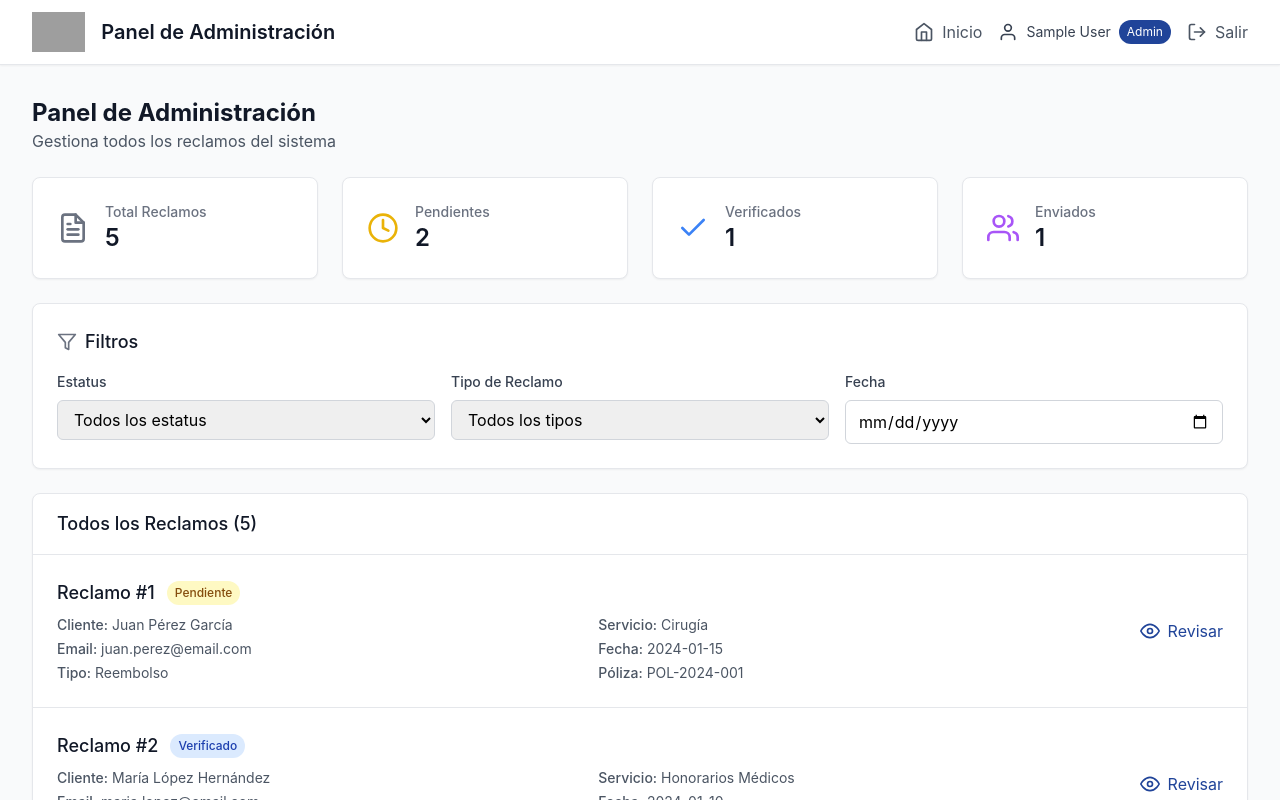
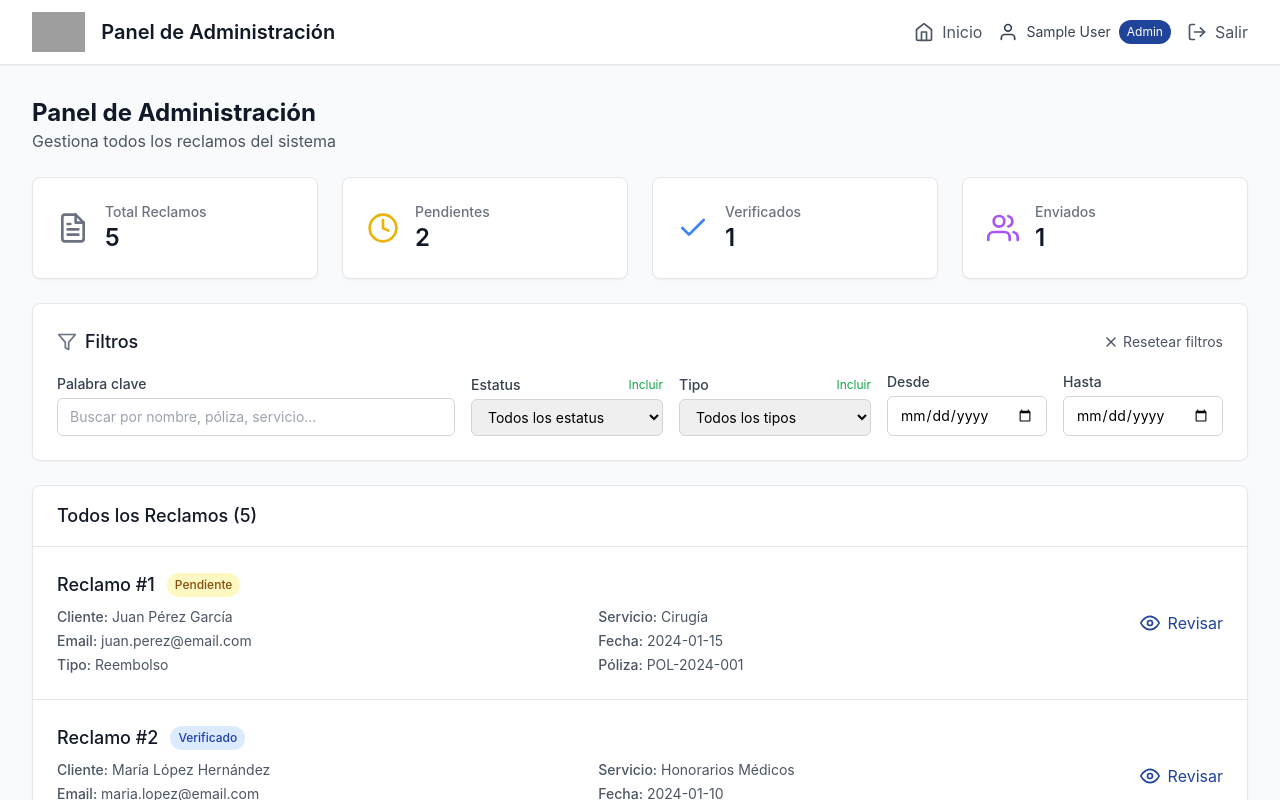
Before and after one commit to ventasocial/Insurance-Claims-Management-Portal-1029, a React (Vite) app: page /#/admin in a window 1280 px wide. Shown: the top 800 px of the page. Built offline with nearby package versions, Linux system fonts and the light colour scheme; sample sign-in values are in the browser's storage; grey boxes are pictures that could not be loaded.

Commit message:
Added files via Greta

```diff
--- /dev/null
+++ b/src/components/Filters.jsx
@@ -0,0 +1,147 @@
+import React from 'react';
+import * as FiIcons from 'react-icons/fi';
+import SafeIcon from '../common/SafeIcon';
+
+const { FiFilter, FiX } = FiIcons;
+
+const Filters = ({ filters, setFilters }) => {
+  const handleReset = () => {
+    setFilters({
+      keyword: '',
+      status: { value: '', include: true },
+      type: { value: '', include: true },
+      dateFrom: '',
+      dateTo: '',
+    });
+  };
+
+  const handleFilterChange = (field, value) => {
+    setFilters(prev => ({
+      ...prev,
+      [field]: value
+    }));
+  };
+
+  const handleIncludeChange = (field) => {
+    setFilters(prev => ({
+      ...prev,
+      [field]: {
+        ...prev[field],
+        include: !prev[field].include
+      }
+    }));
+  };
+
+  return (
+    <div className="bg-white p-6 rounded-lg shadow-sm border border-gray-200">
+      <div className="flex items-center justify-between mb-4">
+        <div className="flex items-center space-x-2">
+          <SafeIcon icon={FiFilter} className="w-5 h-5 text-gray-500" />
+          <h3 className="text-lg font-medium text-gray-900">Filtros</h3>
+        </div>
+        <button
+          onClick={handleReset}
+          className="text-sm text-gray-600 hover:text-primary flex items-center space-x-1"
+        >
+          <SafeIcon icon={FiX} className="w-4 h-4" />
+          <span>Resetear filtros</span>
+        </button>
+      </div>
+
+      <div className="flex flex-col md:flex-row gap-4 items-end">
+        {/* Búsqueda por palabra clave */}
+        <div className="flex-1">
+          <label className="block text-sm font-medium text-gray-700 mb-1">
+            Palabra clave
+          </label>
+          <input
+            type="text"
+            value={filters.keyword}
+            onChange={(e) => handleFilterChange('keyword', e.target.value)}
+            placeholder="Buscar por nombre, póliza, servicio..."
+            className="w-full border border-gray-300 rounded-md px-3 py-2 focus:outline-none focus:ring-1 focus:ring-primary focus:border-primary text-sm"
+          />
+        </div>
+
+        {/* Estatus */}
+        <div className="w-full md:w-48">
+          <div className="flex justify-between items-center mb-1">
+            <label className="block text-sm font-medium text-gray-700">
+              Estatus
+            </label>
+            <button
+              onClick={() => handleIncludeChange('status')}
+              className={`text-xs ${filters.status.include ? 'text-green-600' : 'text-red-600'}`}
+            >
+              {filters.status.include ? 'Incluir' : 'Excluir'}
+            </button>
+          </div>
+          <select
+            value={filters.status.value}
+            onChange={(e) => handleFilterChange('status', { ...filters.status, value: e.target.value })}
+            className="w-full border border-gray-300 rounded-md px-3 py-2 focus:outline-none focus:ring-1 focus:ring-primary focus:border-primary text-sm"
+          >
+            <option value="">Todos los estatus</option>
+            <option value="Pendiente">Pendiente</option>
+            <option value="Verificado">Verificado</option>
+            <option value="Enviado a Aseguradora">Enviado a Aseguradora</option>
+            <option value="Archivado">Archivado</option>
+          </select>
+        </div>
+
+        {/* Tipo de Reclamo */}
+        <div className="w-full md:w-48">
+          <div className="flex justify-between items-center mb-1">
+            <label className="block text-sm font-medium text-gray-700">
+              Tipo
+            </label>
+            <button
+              onClick={() => handleIncludeChange('type')}
+              className={`text-xs ${filters.type.include ? 'text-green-600' : 'text-red-600'}`}
+            >
+              {filters.type.include ? 'Incluir' : 'Excluir'}
+            </button>
+          </div>
+          <select
+            value={filters.type.value}
+            onChange={(e) => handleFilterChange('type', { ...filters.type, value: e.target.value })}
+            className="w-full border border-gray-300 rounded-md px-3 py-2 focus:outline-none focus:ring-1 focus:ring-primary focus:border-primary text-sm"
+          >
+            <option value="">Todos los tipos</option>
+            <option value="Reembolso">Reembolso</option>
+            <option value="Programación">Programación</option>
+            <option value="Maternidad">Maternidad</option>
+          </select>
+        </div>
+
+        {/* Fecha Desde */}
+        <div className="w-full md:w-40">
+          <label className="block text-sm font-medium text-gray-700 mb-1">
+            Desde
+          </label>
+          <input
+            type="date"
+            value={filters.dateFrom}
+            onChange={(e) => handleFilterChange('dateFrom', e.target.value)}
+            className="w-full border border-gray-300 rounded-md px-3 py-2 focus:outline-none focus:ring-1 focus:ring-primary focus:border-primary text-sm"
+          />
+        </div>
+
+        {/* Fecha Hasta */}
+        <div className="w-full md:w-40">
+          <label className="block text-sm font-medium text-gray-700 mb-1">
+            Hasta
+          </label>
+          <input
+            type="date"
+            value={filters.dateTo}
+            onChange={(e) => handleFilterChange('dateTo', e.target.value)}
+            className="w-full border border-gray-300 rounded-md px-3 py-2 focus:outline-none focus:ring-1 focus:ring-primary focus:border-primary text-sm"
+          />
+        </div>
+      </div>
+    </div>
+  );
+};
+
+export default Filters;
--- a/src/pages/AdminDashboard.jsx
+++ b/src/pages/AdminDashboard.jsx
@@ -2,36 +2,56 @@ import React, { useState } from 'react';
 import Layout from '../components/Layout';
 import { useNavigate } from 'react-router-dom';
 import { mockClaims } from '../data/mockData';
+import Filters from '../components/Filters';
 import * as FiIcons from 'react-icons/fi';
 import SafeIcon from '../common/SafeIcon';
 
-const { FiEye, FiFilter, FiUsers, FiFileText, FiClock, FiCheck } = FiIcons;
+const { FiEye, FiUsers, FiFileText, FiClock, FiCheck } = FiIcons;
 
 const AdminDashboard = () => {
   const navigate = useNavigate();
-  const [statusFilter, setStatusFilter] = useState('');
-  const [typeFilter, setTypeFilter] = useState('');
-  const [dateFilter, setDateFilter] = useState('');
+  const [filters, setFilters] = useState({
+    keyword: '',
+    status: { value: '', include: true },
+    type: { value: '', include: true },
+    dateFrom: '',
+    dateTo: ''
+  });
 
   const getStatusColor = (status) => {
     switch (status) {
-      case 'Pendiente':
-        return 'bg-yellow-100 text-yellow-800';
-      case 'Verificado':
-        return 'bg-blue-100 text-blue-800';
-      case 'Enviado a Aseguradora':
-        return 'bg-purple-100 text-purple-800';
-      case 'Archivado':
-        return 'bg-gray-100 text-gray-800';
-      default:
-        return 'bg-gray-100 text-gray-800';
+      case 'Pendiente': return 'bg-yellow-100 text-yellow-800';
+      case 'Verificado': return 'bg-blue-100 text-blue-800';
+      case 'Enviado a Aseguradora': return 'bg-purple-100 text-purple-800';
+      case 'Archivado': return 'bg-gray-100 text-gray-800';
+      default: return 'bg-gray-100 text-gray-800';
     }
   };
 
   const filteredClaims = mockClaims.filter(claim => {
-    return (!statusFilter || claim.status === statusFilter) &&
-           (!typeFilter || claim.claimType === typeFilter) &&
-           (!dateFilter || claim.date.includes(dateFilter));
+    const matchesKeyword = filters.keyword ?
+      (claim.customerName.toLowerCase().includes(filters.keyword.toLowerCase()) ||
+       claim.policyNumber.toLowerCase().includes(filters.keyword.toLowerCase()) ||
+       claim.serviceType.toLowerCase().includes(filters.keyword.toLowerCase()))
+      : true;
+
+    const matchesStatus = filters.status.value ?
+      (filters.status.include ? claim.status === filters.status.value : claim.status !== filters.status.value)
+      : true;
+
+    const matchesType = filters.type.value ?
+      (filters.type.include ? claim.claimType === filters.type.value : claim.claimType !== filters.type.value)
+      : true;
+
+    const claimDate = new Date(claim.date);
+    const dateFrom = filters.dateFrom ? new Date(filters.dateFrom) : null;
+    const dateTo = filters.dateTo ? new Date(filters.dateTo) : null;
+
+    const matchesDateRange =
+      (!dateFrom || claimDate >= dateFrom) &&
+      (!dateTo || claimDate <= dateTo);
+
+    return matchesKeyword && matchesStatus && matchesType && matchesDateRange;
   });
 
   const stats = {
@@ -102,59 +122,7 @@ const AdminDashboard = () => {
         </div>
 
         {/* Filters */}
-        <div className="bg-white p-6 rounded-lg shadow-sm border border-gray-200">
-          <div className="flex items-center space-x-2 mb-4">
-            <SafeIcon icon={FiFilter} className="w-5 h-5 text-gray-500" />
-            <h3 className="text-lg font-medium text-gray-900">Filtros</h3>
-          </div>
-
-          <div className="grid grid-cols-1 md:grid-cols-3 gap-4">
-            <div>
-              <label className="block text-sm font-medium text-gray-700 mb-2">
-                Estatus
-              </label>
-              <select
-                value={statusFilter}
-                onChange={(e) => setStatusFilter(e.target.value)}
-                className="w-full border border-gray-300 rounded-md px-3 py-2 focus:outline-none focus:ring-1 focus:ring-primary focus:border-primary"
-              >
-                <option value="">Todos los estatus</option>
-                <option value="Pendiente">Pendiente</option>
-                <option value="Verificado">Verificado</option>
-                <option value="Enviado a Aseguradora">Enviado a Aseguradora</option>
-                <option value="Archivado">Archivado</option>
-              </select>
-            </div>
-
-            <div>
-              <label className="block text-sm font-medium text-gray-700 mb-2">
-                Tipo de Reclamo
-              </label>
-              <select
-                value={typeFilter}
-                onChange={(e) => setTypeFilter(e.target.value)}
-                className="w-full border border-gray-300 rounded-md px-3 py-2 focus:outline-none focus:ring-1 focus:ring-primary focus:border-primary"
-              >
-                <option value="">Todos los tipos</option>
-                <option value="Reembolso">Reembolso</option>
-                <option value="Programación">Programación</option>
-                <option value="Maternidad">Maternidad</option>
-              </select>
-            </div>
-
-            <div>
-              <label className="block text-sm font-medium text-gray-700 mb-2">
-                Fecha
-              </label>
-              <input
-                type="date"
-                value={dateFilter}
-                onChange={(e) => setDateFilter(e.target.value)}
-                className="w-full border border-gray-300 rounded-md px-3 py-2 focus:outline-none focus:ring-1 focus:ring-primary focus:border-primary"
-              />
-            </div>
-          </div>
-        </div>
+        <Filters filters={filters} setFilters={setFilters} />
 
         {/* Claims List */}
         <div className="bg-white rounded-lg shadow-sm border border-gray-200 overflow-hidden">
@@ -184,7 +152,6 @@ const AdminDashboard = () => {
                           {claim.status}
                         </span>
                       </div>
-
                       <div className="grid grid-cols-1 md:grid-cols-2 gap-4 text-sm text-gray-600">
                         <div className="space-y-1">
                           <p><span className="font-medium">Cliente:</span> {claim.customerName}</p>
@@ -198,7 +165,6 @@ const AdminDashboard = () => {
                         </div>
                       </div>
                     </div>
-
                     <button
                       onClick={() => navigate(`/reclamo/${claim.id}`)}
                       className="flex items-center space-x-2 text-primary hover:text-primary-dark transition-colors"
--- a/src/pages/ClientDashboard.jsx
+++ b/src/pages/ClientDashboard.jsx
@@ -2,36 +2,56 @@ import React, { useState } from 'react';
 import Layout from '../components/Layout';
 import { useNavigate } from 'react-router-dom';
 import { mockClaims } from '../data/mockData';
+import Filters from '../components/Filters';
 import * as FiIcons from 'react-icons/fi';
 import SafeIcon from '../common/SafeIcon';
 
-const { FiPlus, FiEye, FiFilter, FiCalendar } = FiIcons;
+const { FiPlus, FiEye, FiCalendar } = FiIcons;
 
 const ClientDashboard = () => {
   const navigate = useNavigate();
-  const [statusFilter, setStatusFilter] = useState('');
-  const [typeFilter, setTypeFilter] = useState('');
-  const [dateFilter, setDateFilter] = useState('');
+  const [filters, setFilters] = useState({
+    keyword: '',
+    status: { value: '', include: true },
+    type: { value: '', include: true },
+    dateFrom: '',
+    dateTo: ''
+  });
 
   const getStatusColor = (status) => {
     switch (status) {
-      case 'Pendiente':
-        return 'bg-yellow-100 text-yellow-800';
-      case 'Verificado':
-        return 'bg-blue-100 text-blue-800';
-      case 'Enviado a Aseguradora':
-        return 'bg-purple-100 text-purple-800';
-      case 'Archivado':
-        return 'bg-gray-100 text-gray-800';
-      default:
-        return 'bg-gray-100 text-gray-800';
+      case 'Pendiente': return 'bg-yellow-100 text-yellow-800';
+      case 'Verificado': return 'bg-blue-100 text-blue-800';
+      case 'Enviado a Aseguradora': return 'bg-purple-100 text-purple-800';
+      case 'Archivado': return 'bg-gray-100 text-gray-800';
+      default: return 'bg-gray-100 text-gray-800';
     }
   };
 
   const filteredClaims = mockClaims.filter(claim => {
-    return (!statusFilter || claim.status === statusFilter) &&
-           (!typeFilter || claim.claimType === typeFilter) &&
-           (!dateFilter || claim.date.includes(dateFilter));
+    const matchesKeyword = filters.keyword ?
+      (claim.customerName.toLowerCase().includes(filters.keyword.toLowerCase()) ||
+       claim.policyNumber.toLowerCase().includes(filters.keyword.toLowerCase()) ||
+       claim.serviceType.toLowerCase().includes(filters.keyword.toLowerCase()))
+      : true;
+
+    const matchesStatus = filters.status.value ?
+      (filters.status.include ? claim.status === filters.status.value : claim.status !== filters.status.value)
+      : true;
+
+    const matchesType = filters.type.value ?
+      (filters.type.include ? claim.claimType === filters.type.value : claim.claimType !== filters.type.value)
+      : true;
+
+    const claimDate = new Date(claim.date);
+    const dateFrom = filters.dateFrom ? new Date(filters.dateFrom) : null;
+    const dateTo = filters.dateTo ? new Date(filters.dateTo) : null;
+
+    const matchesDateRange =
+      (!dateFrom || claimDate >= dateFrom) &&
+      (!dateTo || claimDate <= dateTo);
+
+    return matchesKeyword && matchesStatus && matchesType && matchesDateRange;
   });
 
   return (
@@ -53,59 +73,7 @@ const ClientDashboard = () => {
         </div>
 
         {/* Filters */}
-        <div className="bg-white p-6 rounded-lg shadow-sm border border-gray-200">
-          <div className="flex items-center space-x-2 mb-4">
-            <SafeIcon icon={FiFilter} className="w-5 h-5 text-gray-500" />
-            <h3 className="text-lg font-medium text-gray-900">Filtros</h3>
-          </div>
-
-          <div className="grid grid-cols-1 md:grid-cols-3 gap-4">
-            <div>
-              <label className="block text-sm font-medium text-gray-700 mb-2">
-                Estatus
-              </label>
-              <select
-                value={statusFilter}
-                onChange={(e) => setStatusFilter(e.target.value)}
-                className="w-full border border-gray-300 rounded-md px-3 py-2 focus:outline-none focus:ring-1 focus:ring-primary focus:border-primary"
-              >
-                <option value="">Todos los estatus</option>
-                <option value="Pendiente">Pendiente</option>
-                <option value="Verificado">Verificado</option>
-                <option value="Enviado a Aseguradora">Enviado a Aseguradora</option>
-                <option value="Archivado">Archivado</option>
-              </select>
-            </div>
-
-            <div>
-              <label className="block text-sm font-medium text-gray-700 mb-2">
-                Tipo de Reclamo
-              </label>
-              <select
-                value={typeFilter}
-                onChange={(e) => setTypeFilter(e.target.value)}
-                className="w-full border border-gray-300 rounded-md px-3 py-2 focus:outline-none focus:ring-1 focus:ring-primary focus:border-primary"
-              >
-                <option value="">Todos los tipos</option>
-                <option value="Reembolso">Reembolso</option>
-                <option value="Programación">Programación</option>
-                <option value="Maternidad">Maternidad</option>
-              </select>
-            </div>
-
-            <div>
-              <label className="block text-sm font-medium text-gray-700 mb-2">
-                Fecha
-              </label>
-              <input
-                type="date"
-                value={dateFilter}
-                onChange={(e) => setDateFilter(e.target.value)}
-                className="w-full border border-gray-300 rounded-md px-3 py-2 focus:outline-none focus:ring-1 focus:ring-primary focus:border-primary"
-              />
-            </div>
-          </div>
-        </div>
+        <Filters filters={filters} setFilters={setFilters} />
 
         {/* Claims List */}
         <div className="bg-white rounded-lg shadow-sm border border-gray-200 overflow-hidden">
@@ -137,7 +105,6 @@ const ClientDashboard = () => {
                           {claim.status}
                         </span>
                       </div>
-
                       <div className="space-y-1 text-sm text-gray-600">
                         <p><span className="font-medium">Tipo:</span> {claim.claimType}</p>
                         <p><span className="font-medium">Servicio:</span> {claim.serviceType}</p>
@@ -145,7 +112,6 @@ const ClientDashboard = () => {
                         <p><span className="font-medium">Póliza:</span> {claim.policyNumber}</p>
                       </div>
                     </div>
-
                     <button
                       onClick={() => navigate(`/reclamo/${claim.id}`)}
                       className="flex items-center space-x-2 text-primary hover:text-primary-dark transition-colors"
```
